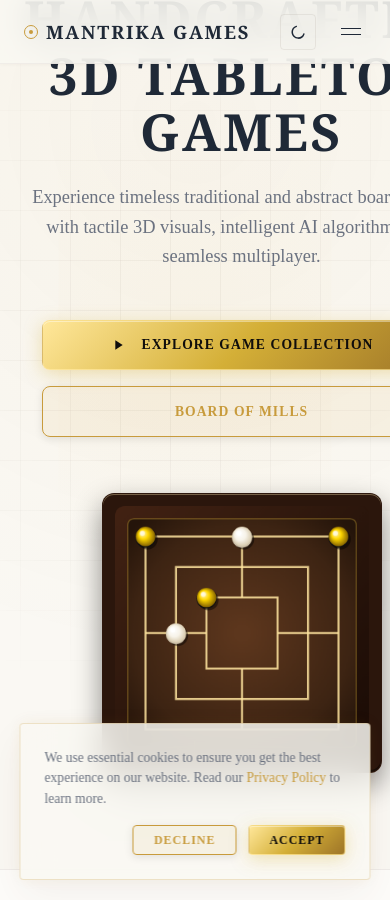
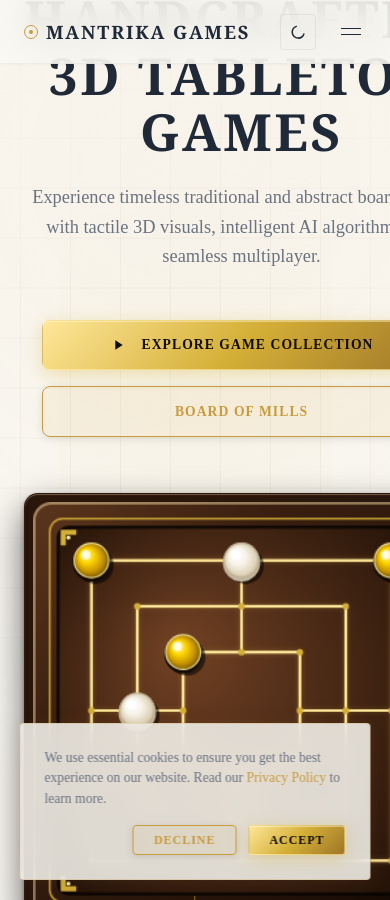
Before and after one commit to mantrikagames/mantrikagames, a Jekyll site: the page built from index.html, in a window 390 px wide and 900 px high, scrolled down 199 px. Built offline with Jekyll 4.4.1, drawn with Linux system fonts in a browser that asks for light colours.

Commit message:
style: upgrade 3D boards with luxury physical wood grain & brass brackets, ensure 100% fluid mobile/tablet responsiveness

```diff
--- a/_sass/_game-view.scss
+++ b/_sass/_game-view.scss
@@ -195,14 +195,23 @@
 .game-viewport-container {
   position: relative;
   width: 100%;
-  aspect-ratio: 16 / 9;
-  min-height: 520px;
+  aspect-ratio: 1 / 1;
+  max-width: 600px;
+  margin: 0 auto;
   background: radial-gradient(circle at 50% 40%, #201A16 0%, #0D0B0A 100%);
   overflow: hidden;
+  display: flex;
+  align-items: center;
+  justify-content: center;
 
   @media (max-width: $breakpoint-tablet) {
-    aspect-ratio: 4 / 3;
-    min-height: 440px;
+    max-width: 100%;
+    aspect-ratio: 1 / 1;
+    min-height: 320px;
+  }
+
+  @media (max-width: 480px) {
+    min-height: 280px;
   }
 }
 
--- a/_sass/_showcase.scss
+++ b/_sass/_showcase.scss
@@ -1,4 +1,4 @@
-// _showcase.scss — 3D Board Showcase & Tactile Tabletop Component Styles
+// _showcase.scss — Luxury 3D Board Showcase & Mobile/Tablet Tabletop Component Styles
 
 .perspective-container {
   perspective: 1200px;
@@ -9,15 +9,19 @@
 .card-3d-wrapper {
   position: relative;
   transform-style: preserve-3d;
-  transition: transform 0.4s var(--transition-ease), box-shadow 0.4s var(--transition-ease);
+  transition: transform 0.4s var(--transition-ease), box-shadow 0.4s var(--transition-ease), border-color 0.4s var(--transition-ease);
   border-radius: 16px;
   background: var(--bg-card);
   border: 1px solid var(--border-color);
-  box-shadow: var(--shadow-md);
+  box-shadow:
+    0 10px 30px rgba(0, 0, 0, 0.25),
+    inset 0 1px 0 rgba(255, 255, 255, 0.05);
   overflow: hidden;
 
   &:hover {
-    box-shadow: var(--shadow-lg), var(--card-3d-glow);
+    box-shadow:
+      0 20px 45px rgba(0, 0, 0, 0.4),
+      var(--card-3d-glow);
     border-color: var(--border-gold);
   }
 }
@@ -27,22 +31,24 @@
   position: relative;
   width: 100%;
   aspect-ratio: 1 / 1;
-  max-width: 320px;
+  max-width: 340px;
   margin: 0 auto;
   transform-style: preserve-3d;
-  border-radius: 12px;
+  border-radius: 14px;
   background: var(--board-wood-dark);
   box-shadow:
-    0 12px 28px rgba(0, 0, 0, 0.45),
-    inset 0 1px 0 var(--board-bevel-highlight),
-    inset 0 -2px 0 var(--board-bevel-shadow);
-  padding: 12px;
+    0 16px 36px rgba(0, 0, 0, 0.6),
+    0 2px 4px rgba(0, 0, 0, 0.4),
+    inset 0 1px 1px var(--board-bevel-highlight),
+    inset 0 -3px 6px var(--board-bevel-shadow);
+  padding: 10px;
 
   canvas, svg {
     display: block;
-    width: 100%;
-    height: 100%;
-    border-radius: 8px;
+    width: 100% !important;
+    height: auto !important;
+    aspect-ratio: 1 / 1;
+    border-radius: 10px;
   }
 }
 
@@ -50,33 +56,40 @@
 .board-frame-bevel {
   position: absolute;
   inset: 0;
-  border-radius: 12px;
+  border-radius: 14px;
   pointer-events: none;
-  border: 2px solid var(--border-gold);
+  border: 1.5px solid rgba(212, 175, 55, 0.6);
   box-shadow:
-    inset 0 2px 4px rgba(255, 255, 255, 0.15),
-    inset 0 -4px 8px rgba(0, 0, 0, 0.6);
+    inset 0 2px 4px rgba(255, 235, 180, 0.25),
+    inset 0 -4px 10px rgba(0, 0, 0, 0.7);
 }
 
-// Showcase Floating Badge & Controls Overlay
+// Showcase Floating Badge
 .showcase-badge {
   position: absolute;
-  top: 10px;
-  right: 10px;
-  padding: 4px 10px;
+  top: 12px;
+  right: 12px;
+  padding: 4px 12px;
   font-size: 0.72rem;
-  font-weight: 600;
-  letter-spacing: 0.05em;
+  font-weight: 700;
+  letter-spacing: 0.08em;
   text-transform: uppercase;
-  background: rgba(15, 13, 12, 0.75);
+  background: rgba(15, 13, 12, 0.85);
   color: var(--accent);
   border: 1px solid var(--border-gold);
   border-radius: 20px;
   backdrop-filter: blur(8px);
   z-index: 5;
+  box-shadow: 0 4px 12px rgba(0,0,0,0.5);
 }
 
-// Mobile and Reduced Motion Adaptations
+// Mobile and Tablet Responsive Adaptations
+@media (max-width: 992px) {
+  .game-board-showcase {
+    max-width: 300px;
+  }
+}
+
 @media (max-width: 768px) {
   .perspective-container {
     perspective: none;
@@ -86,7 +99,20 @@
   }
   .game-board-showcase {
     transform: none !important;
-    max-width: 280px;
+    max-width: 260px;
+    padding: 8px;
+  }
+  .showcase-badge {
+    top: 8px;
+    right: 8px;
+    font-size: 0.65rem;
+    padding: 3px 8px;
+  }
+}
+
+@media (max-width: 480px) {
+  .game-board-showcase {
+    max-width: 100%;
   }
 }
 
--- a/assets/js/board-showcase.js
+++ b/assets/js/board-showcase.js
@@ -1,5 +1,5 @@
 /**
- * board-showcase.js — Reusable 3D Physical Board Game Showcase Engine
+ * board-showcase.js — Luxury Handcrafted 3D Physical Board Game Showcase Engine
  * Mantrika Games — Pure HTML5 Canvas & Procedural 3D Tabletop Rendering
  */
 
@@ -12,13 +12,13 @@
 
     const canvas = document.createElement('canvas');
     const dpr = Math.min(window.devicePixelRatio || 1, 2);
-    const size = options.size || 300;
+    const size = options.size || 320;
 
     canvas.width = size * dpr;
     canvas.height = size * dpr;
     canvas.style.width = '100%';
     canvas.style.height = '100%';
-    canvas.style.borderRadius = '8px';
+    canvas.style.borderRadius = '12px';
 
     container.innerHTML = '';
     container.appendChild(canvas);
@@ -32,8 +32,8 @@
   function renderBoard(ctx, type, size, opts) {
     ctx.clearRect(0, 0, size, size);
 
-    // 1. Draw 3D Wooden Slab Base
-    drawWoodenSlab(ctx, size);
+    // 1. Draw Luxury Multi-Layer Hand-Carved Wooden Slab Base
+    drawLuxuryWoodenSlab(ctx, size);
 
     // 2. Draw Board Specific Geometry & Pieces
     switch (type) {
@@ -79,43 +79,96 @@
     }
   }
 
-  // 1. Wooden Base Slab
-  function drawWoodenSlab(ctx, size) {
-    // Outer Walnut Frame
+  // 1. Luxury Multi-Layer Wooden Slab with Brass Corner Brackets
+  function drawLuxuryWoodenSlab(ctx, size) {
+    // Outer Deep Walnut Bevel Base
     const frameGrad = ctx.createLinearGradient(0, 0, size, size);
-    frameGrad.addColorStop(0, '#422213');
-    frameGrad.addColorStop(0.5, '#2B160C');
-    frameGrad.addColorStop(1, '#1A0B05');
+    frameGrad.addColorStop(0, '#5C361D');
+    frameGrad.addColorStop(0.3, '#3A1F10');
+    frameGrad.addColorStop(0.7, '#241309');
+    frameGrad.addColorStop(1, '#120904');
+
     ctx.fillStyle = frameGrad;
     ctx.beginPath();
-    ctx.roundRect(0, 0, size, size, 12);
+    ctx.roundRect(0, 0, size, size, 14);
     ctx.fill();
 
-    // Inner Surface Recess
-    const pad = size * 0.05;
-    const innerGrad = ctx.createRadialGradient(size / 2, size / 2, 10, size / 2, size / 2, size * 0.6);
-    innerGrad.addColorStop(0, '#5C361D');
-    innerGrad.addColorStop(0.7, '#3D2413');
-    innerGrad.addColorStop(1, '#24140A');
+    // Top-Left Bevel Specular Sheen
+    ctx.strokeStyle = 'rgba(255, 235, 180, 0.45)';
+    ctx.lineWidth = 2;
+    ctx.beginPath();
+    ctx.roundRect(1, 1, size - 2, size - 2, 13);
+    ctx.stroke();
+
+    // Inner Gold Inlay Groove Frame
+    const pad1 = size * 0.04;
+    ctx.strokeStyle = 'rgba(212, 175, 55, 0.85)';
+    ctx.lineWidth = 1.5;
+    ctx.beginPath();
+    ctx.roundRect(pad1, pad1, size - pad1 * 2, size - pad1 * 2, 10);
+    ctx.stroke();
+
+    // Inlaid Polished Mahogany Playing Surface
+    const pad2 = size * 0.06;
+    const innerGrad = ctx.createRadialGradient(size * 0.35, size * 0.35, 10, size / 2, size / 2, size * 0.65);
+    innerGrad.addColorStop(0, '#6E4023');
+    innerGrad.addColorStop(0.4, '#4D2B17');
+    innerGrad.addColorStop(0.8, '#2E190C');
+    innerGrad.addColorStop(1, '#1A0E06');
 
     ctx.fillStyle = innerGrad;
     ctx.beginPath();
-    ctx.roundRect(pad, pad, size - pad * 2, size - pad * 2, 8);
+    ctx.roundRect(pad2, pad2, size - pad2 * 2, size - pad2 * 2, 8);
     ctx.fill();
 
-    // Gold Bevel Edge Rim
-    ctx.strokeStyle = 'rgba(212, 175, 55, 0.4)';
-    ctx.lineWidth = 1.5;
+    // Inner Surface Ambient Shadow
+    ctx.strokeStyle = 'rgba(0, 0, 0, 0.7)';
+    ctx.lineWidth = 2.5;
+    ctx.beginPath();
+    ctx.roundRect(pad2, pad2, size - pad2 * 2, size - pad2 * 2, 8);
     ctx.stroke();
+
+    // Brass Corner Bracket Accents
+    drawCornerBracket(ctx, pad2 + 2, pad2 + 2, 0);
+    drawCornerBracket(ctx, size - pad2 - 2, pad2 + 2, Math.PI / 2);
+    drawCornerBracket(ctx, size - pad2 - 2, size - pad2 - 2, Math.PI);
+    drawCornerBracket(ctx, pad2 + 2, size - pad2 - 2, -Math.PI / 2);
+  }
+
+  function drawCornerBracket(ctx, x, y, rot) {
+    ctx.save();
+    ctx.translate(x, y);
+    ctx.rotate(rot);
+
+    ctx.fillStyle = '#D4AF37';
+    ctx.beginPath();
+    ctx.moveTo(0, 0);
+    ctx.lineTo(12, 0);
+    ctx.lineTo(12, 4);
+    ctx.lineTo(4, 4);
+    ctx.lineTo(4, 12);
+    ctx.lineTo(0, 12);
+    ctx.closePath();
+    ctx.fill();
+
+    // Specular Rivet
+    ctx.fillStyle = '#FFF5B8';
+    ctx.beginPath();
+    ctx.arc(6, 6, 1.5, 0, Math.PI * 2);
+    ctx.fill();
+
+    ctx.restore();
   }
 
   // 2. Mills / Nine Men's Morris Board
   function drawMillsBoard(ctx, size) {
     const center = size / 2;
-    const margins = [size * 0.12, size * 0.24, size * 0.36];
+    const margins = [size * 0.14, size * 0.25, size * 0.36];
 
-    ctx.strokeStyle = 'rgba(255, 230, 160, 0.85)';
-    ctx.lineWidth = 2.5;
+    ctx.strokeStyle = '#FFE79A';
+    ctx.lineWidth = 2.2;
+    ctx.shadowColor = 'rgba(212, 175, 55, 0.3)';
+    ctx.shadowBlur = 4;
 
     margins.forEach(m => {
       ctx.strokeRect(m, m, size - m * 2, size - m * 2);
@@ -129,22 +182,41 @@
     ctx.moveTo(center, size - margins[0]); ctx.lineTo(center, size - margins[2]);
     ctx.stroke();
 
+    ctx.shadowBlur = 0;
+
+    // Intersection Star Nodes
+    [
+      {x: margins[0], y: margins[0]}, {x: center, y: margins[0]}, {x: size - margins[0], y: margins[0]},
+      {x: margins[1], y: margins[1]}, {x: center, y: margins[1]}, {x: size - margins[1], y: margins[1]},
+      {x: margins[2], y: margins[2]}, {x: center, y: margins[2]}, {x: size - margins[2], y: margins[2]},
+      {x: margins[0], y: center}, {x: margins[1], y: center}, {x: margins[2], y: center},
+      {x: size - margins[2], y: center}, {x: size - margins[1], y: center}, {x: size - margins[0], y: center},
+      {x: margins[2], y: size - margins[2]}, {x: center, y: size - margins[2]}, {x: size - margins[2], y: size - margins[2]},
+      {x: margins[1], y: size - margins[1]}, {x: center, y: size - margins[1]}, {x: size - margins[1], y: size - margins[1]},
+      {x: margins[0], y: size - margins[0]}, {x: center, y: size - margins[0]}, {x: size - margins[0], y: size - margins[0]}
+    ].forEach(pt => {
+      ctx.fillStyle = '#D4AF37';
+      ctx.beginPath();
+      ctx.arc(pt.x, pt.y, 2.5, 0, Math.PI * 2);
+      ctx.fill();
+    });
+
     // Sample 3D Stones
-    draw3DStone(ctx, margins[0], margins[0], size * 0.04, true);
-    draw3DStone(ctx, center, margins[0], size * 0.04, false);
-    draw3DStone(ctx, size - margins[0], margins[0], size * 0.04, true);
-    draw3DStone(ctx, margins[1], center, size * 0.04, false);
-    draw3DStone(ctx, margins[2], margins[2], size * 0.04, true);
+    draw3DStone(ctx, margins[0], margins[0], size * 0.045, true);
+    draw3DStone(ctx, center, margins[0], size * 0.045, false);
+    draw3DStone(ctx, size - margins[0], margins[0], size * 0.045, true);
+    draw3DStone(ctx, margins[1], center, size * 0.045, false);
+    draw3DStone(ctx, margins[2], margins[2], size * 0.045, true);
   }
 
   // 3. Gomoku / Square Grid Board
   function drawSquareGridBoard(ctx, size) {
-    const pad = size * 0.1;
+    const pad = size * 0.12;
     const gridDim = 9;
     const step = (size - pad * 2) / (gridDim - 1);
 
-    ctx.strokeStyle = 'rgba(255, 230, 160, 0.65)';
-    ctx.lineWidth = 1.2;
+    ctx.strokeStyle = '#FFE79A';
+    ctx.lineWidth = 1.4;
 
     for (let i = 0; i < gridDim; i++) {
       ctx.beginPath();
@@ -158,21 +230,21 @@
       ctx.stroke();
     }
 
-    // Star points
+    // Brass Hoshi rivets
     [2, 6].forEach(r => {
       [2, 6].forEach(c => {
         ctx.fillStyle = '#D4AF37';
         ctx.beginPath();
-        ctx.arc(pad + c * step, pad + r * step, 3, 0, Math.PI * 2);
+        ctx.arc(pad + c * step, pad + r * step, 3.5, 0, Math.PI * 2);
         ctx.fill();
       });
     });
 
     // 3D Go Stones
-    draw3DStone(ctx, pad + 4 * step, pad + 4 * step, step * 0.42, true);
-    draw3DStone(ctx, pad + 3 * step, pad + 4 * step, step * 0.42, false);
-    draw3DStone(ctx, pad + 4 * step, pad + 5 * step, step * 0.42, true);
-    draw3DStone(ctx, pad + 5 * step, pad + 4 * step, step * 0.42, false);
+    draw3DStone(ctx, pad + 4 * step, pad + 4 * step, step * 0.44, true);
+    draw3DStone(ctx, pad + 3 * step, pad + 4 * step, step * 0.44, false);
+    draw3DStone(ctx, pad + 4 * step, pad + 5 * step, step * 0.44, true);
+    draw3DStone(ctx, pad + 5 * step, pad + 4 * step, step * 0.44, false);
   }
 
   // 4. Reversi 8x8 Board
@@ -182,18 +254,18 @@
 
     for (let r = 0; r < 8; r++) {
       for (let c = 0; c < 8; c++) {
-        ctx.fillStyle = (r + c) % 2 === 0 ? '#1C402E' : '#143022';
+        ctx.fillStyle = (r + c) % 2 === 0 ? '#1F4733' : '#143324';
         ctx.fillRect(pad + c * cellSize, pad + r * cellSize, cellSize, cellSize);
-        ctx.strokeStyle = '#0F2419';
+        ctx.strokeStyle = '#0F261B';
         ctx.strokeRect(pad + c * cellSize, pad + r * cellSize, cellSize, cellSize);
       }
     }
 
     // Center 4 discs
-    draw3DStone(ctx, pad + 3.5 * cellSize, pad + 3.5 * cellSize, cellSize * 0.4, true);
-    draw3DStone(ctx, pad + 4.5 * cellSize, pad + 4.5 * cellSize, cellSize * 0.4, true);
-    draw3DStone(ctx, pad + 3.5 * cellSize, pad + 4.5 * cellSize, cellSize * 0.4, false);
-    draw3DStone(ctx, pad + 4.5 * cellSize, pad + 3.5 * cellSize, cellSize * 0.4, false);
+    draw3DStone(ctx, pad + 3.5 * cellSize, pad + 3.5 * cellSize, cellSize * 0.42, true);
+    draw3DStone(ctx, pad + 4.5 * cellSize, pad + 4.5 * cellSize, cellSize * 0.42, true);
+    draw3DStone(ctx, pad + 3.5 * cellSize, pad + 4.5 * cellSize, cellSize * 0.42, false);
+    draw3DStone(ctx, pad + 4.5 * cellSize, pad + 3.5 * cellSize, cellSize * 0.42, false);
   }
 
   // 5. Ataxx 7x7 Board
@@ -203,24 +275,24 @@
 
     for (let r = 0; r < 7; r++) {
       for (let c = 0; c < 7; c++) {
-        ctx.fillStyle = '#2A1F18';
+        ctx.fillStyle = '#2D2018';
         ctx.fillRect(pad + c * cellSize, pad + r * cellSize, cellSize, cellSize);
-        ctx.strokeStyle = 'rgba(212, 175, 55, 0.25)';
+        ctx.strokeStyle = 'rgba(212, 175, 55, 0.3)';
         ctx.strokeRect(pad + c * cellSize, pad + r * cellSize, cellSize, cellSize);
       }
     }
 
     // Tokens at corners
-    draw3DStone(ctx, pad + 0.5 * cellSize, pad + 0.5 * cellSize, cellSize * 0.38, true);
-    draw3DStone(ctx, pad + 6.5 * cellSize, pad + 6.5 * cellSize, cellSize * 0.38, true);
-    draw3DStone(ctx, pad + 0.5 * cellSize, pad + 6.5 * cellSize, cellSize * 0.38, false);
-    draw3DStone(ctx, pad + 6.5 * cellSize, pad + 0.5 * cellSize, cellSize * 0.38, false);
+    draw3DStone(ctx, pad + 0.5 * cellSize, pad + 0.5 * cellSize, cellSize * 0.4, true);
+    draw3DStone(ctx, pad + 6.5 * cellSize, pad + 6.5 * cellSize, cellSize * 0.4, true);
+    draw3DStone(ctx, pad + 0.5 * cellSize, pad + 6.5 * cellSize, cellSize * 0.4, false);
+    draw3DStone(ctx, pad + 6.5 * cellSize, pad + 0.5 * cellSize, cellSize * 0.4, false);
   }
 
   // 6. Hex Board
   function drawHexBoard(ctx, size) {
     const center = size / 2;
-    const r = size * 0.055;
+    const r = size * 0.058;
 
     for (let row = -3; row <= 3; row++) {
       for (let col = -3; col <= 3; col++) {
@@ -232,8 +304,8 @@
       }
     }
 
-    draw3DStone(ctx, center, center, r * 0.75, true);
-    draw3DStone(ctx, center + r * 1.73, center, r * 0.75, false);
+    draw3DStone(ctx, center, center, r * 0.78, true);
+    draw3DStone(ctx, center + r * 1.73, center, r * 0.78, false);
   }
 
   function drawSingleHex(ctx, x, y, r) {
@@ -246,9 +318,9 @@
       else ctx.lineTo(px, py);
     }
     ctx.closePath();
-    ctx.fillStyle = '#331E12';
+    ctx.fillStyle = '#3B2316';
     ctx.fill();
-    ctx.strokeStyle = 'rgba(212, 175, 55, 0.4)';
+    ctx.strokeStyle = 'rgba(255, 231, 154, 0.45)';
     ctx.stroke();
   }
 
@@ -259,21 +331,25 @@
 
     for (let r = 0; r < 9; r++) {
       for (let c = 0; c < 9; c++) {
-        ctx.fillStyle = '#2D1B10';
+        ctx.fillStyle = '#2E1C12';
         ctx.fillRect(pad + c * cellSize + 1, pad + r * cellSize + 1, cellSize - 2, cellSize - 2);
       }
     }
 
     // 3D Pawns
-    draw3DStone(ctx, pad + 4.5 * cellSize, pad + 0.5 * cellSize, cellSize * 0.38, true);
-    draw3DStone(ctx, pad + 4.5 * cellSize, pad + 8.5 * cellSize, cellSize * 0.38, false);
+    draw3DStone(ctx, pad + 4.5 * cellSize, pad + 0.5 * cellSize, cellSize * 0.4, true);
+    draw3DStone(ctx, pad + 4.5 * cellSize, pad + 8.5 * cellSize, cellSize * 0.4, false);
 
-    // 3D Wood Wall Barrier
+    // 3D Physical Wood Wall Barrier
     ctx.fillStyle = '#D4AF37';
-    ctx.shadowColor = 'rgba(0, 0, 0, 0.6)';
-    ctx.shadowBlur = 6;
-    ctx.fillRect(pad + 3 * cellSize, pad + 4 * cellSize - 3, cellSize * 2, 6);
+    ctx.shadowColor = 'rgba(0, 0, 0, 0.7)';
+    ctx.shadowBlur = 8;
+    ctx.fillRect(pad + 3 * cellSize, pad + 4 * cellSize - 4, cellSize * 2, 7);
     ctx.shadowBlur = 0;
+
+    ctx.strokeStyle = '#FFF5B8';
+    ctx.lineWidth = 1;
+    ctx.strokeRect(pad + 3 * cellSize, pad + 4 * cellSize - 4, cellSize * 2, 7);
   }
 
   // 8. Surakarta Board with Circular Loops
@@ -281,8 +357,8 @@
     const pad = size * 0.15;
     const step = (size - pad * 2) / 5;
 
-    ctx.strokeStyle = 'rgba(255, 230, 160, 0.75)';
-    ctx.lineWidth = 1.5;
+    ctx.strokeStyle = '#FFE79A';
+    ctx.lineWidth = 1.6;
 
     for (let i = 0; i < 6; i++) {
       ctx.beginPath(); ctx.moveTo(pad + i * step, pad); ctx.lineTo(pad + i * step, size - pad); ctx.stroke();
@@ -290,23 +366,23 @@
     }
 
     // Corner Loops
-    [pad + step, pad + step * 2].forEach(radius => {
+    [step, step * 2].forEach(radius => {
       ctx.beginPath(); ctx.arc(pad, pad, radius, 0, Math.PI * 2); ctx.stroke();
       ctx.beginPath(); ctx.arc(size - pad, pad, radius, 0, Math.PI * 2); ctx.stroke();
       ctx.beginPath(); ctx.arc(pad, size - pad, radius, 0, Math.PI * 2); ctx.stroke();
       ctx.beginPath(); ctx.arc(size - pad, size - pad, radius, 0, Math.PI * 2); ctx.stroke();
     });
 
-    draw3DStone(ctx, pad, pad, step * 0.35, true);
-    draw3DStone(ctx, pad + step, pad, step * 0.35, true);
-    draw3DStone(ctx, pad, size - pad, step * 0.35, false);
-    draw3DStone(ctx, pad + step, size - pad, step * 0.35, false);
+    draw3DStone(ctx, pad, pad, step * 0.38, true);
+    draw3DStone(ctx, pad + step, pad, step * 0.38, true);
+    draw3DStone(ctx, pad, size - pad, step * 0.38, false);
+    draw3DStone(ctx, pad + step, size - pad, step * 0.38, false);
   }
 
   // 9. Mancala / Pallanguzhi Trough Board
   function drawMancalaBoard(ctx, size) {
-    const pad = size * 0.1;
-    const cupR = size * 0.055;
+    const pad = size * 0.12;
+    const cupR = size * 0.058;
 
     for (let r = 0; r < 2; r++) {
       for (let c = 0; c < 7; c++) {
@@ -315,12 +391,12 @@
 
         ctx.fillStyle = '#1A0E07';
         ctx.beginPath(); ctx.arc(x, y, cupR, 0, Math.PI * 2); ctx.fill();
-        ctx.strokeStyle = 'rgba(212, 175, 55, 0.4)'; ctx.stroke();
+        ctx.strokeStyle = 'rgba(212, 175, 55, 0.5)'; ctx.stroke();
 
         // Seeds
         ctx.fillStyle = '#FFF8DC';
-        ctx.beginPath(); ctx.arc(x - 3, y - 2, 2.5, 0, Math.PI * 2); ctx.fill();
-        ctx.beginPath(); ctx.arc(x + 3, y + 2, 2.5, 0, Math.PI * 2); ctx.fill();
+        ctx.beginPath(); ctx.arc(x - 3, y - 2, 2.8, 0, Math.PI * 2); ctx.fill();
+        ctx.beginPath(); ctx.arc(x + 3, y + 2, 2.8, 0, Math.PI * 2); ctx.fill();
       }
     }
   }
@@ -330,8 +406,8 @@
     const center = size / 2;
     const radii = [size * 0.12, size * 0.24, size * 0.36];
 
-    ctx.strokeStyle = 'rgba(255, 230, 160, 0.75)';
-    ctx.lineWidth = 1.5;
+    ctx.strokeStyle = '#FFE79A';
+    ctx.lineWidth = 1.6;
 
     radii.forEach(r => {
       ctx.beginPath(); ctx.arc(center, center, r, 0, Math.PI * 2); ctx.stroke();
@@ -345,7 +421,7 @@
       ctx.stroke();
     }
 
-    draw3DStone(ctx, center, center, radii[0] * 0.45, true);
+    draw3DStone(ctx, center, center, radii[0] * 0.48, true);
   }
 
   // 11. Cross Board (Pachisi / Chaupar)
@@ -358,11 +434,12 @@
     ctx.fillRect(center - armW / 2, center - armL, armW, armL * 2);
     ctx.fillRect(center - armL, center - armW / 2, armL * 2, armW);
 
-    ctx.strokeStyle = 'rgba(212, 175, 55, 0.5)';
+    ctx.strokeStyle = '#FFE79A';
+    ctx.lineWidth = 1.5;
     ctx.strokeRect(center - armW / 2, center - armL, armW, armL * 2);
     ctx.strokeRect(center - armL, center - armW / 2, armL * 2, armW);
 
-    draw3DStone(ctx, center, center, armW * 0.25, true);
+    draw3DStone(ctx, center, center, armW * 0.28, true);
   }
 
   // 12. Diamond Board (Twelve Beads)
@@ -371,50 +448,59 @@
     const width = size - pad * 2;
     const step = width / 4;
 
-    ctx.strokeStyle = 'rgba(255, 230, 160, 0.7)';
-    ctx.lineWidth = 1.5;
+    ctx.strokeStyle = '#FFE79A';
+    ctx.lineWidth = 1.6;
 
     for (let i = 0; i < 5; i++) {
       ctx.beginPath(); ctx.moveTo(pad + i * step, pad); ctx.lineTo(pad + i * step, size - pad); ctx.stroke();
       ctx.beginPath(); ctx.moveTo(pad, pad + i * step); ctx.lineTo(size - pad, pad + i * step); ctx.stroke();
     }
 
-    draw3DStone(ctx, pad + 2 * step, pad + 2 * step, step * 0.35, true);
+    draw3DStone(ctx, pad + 2 * step, pad + 2 * step, step * 0.38, true);
   }
 
-  // Shared 3D Stone Renderer
+  // Shared Ultra-Tactile 3D Piece Renderer
   function draw3DStone(ctx, x, y, r, isGold) {
-    // Contact Shadow
-    ctx.fillStyle = 'rgba(0, 0, 0, 0.45)';
+    // 1. Dual Contact Shadow
+    ctx.fillStyle = 'rgba(0, 0, 0, 0.55)';
     ctx.beginPath();
-    ctx.arc(x + 2.5, y + 3.5, r, 0, Math.PI * 2);
+    ctx.arc(x + 3, y + 4, r * 0.98, 0, Math.PI * 2);
     ctx.fill();
 
-    // 3D Side Thickness
-    ctx.fillStyle = isGold ? '#101010' : '#C7BBA5';
+    // 2. 3D Side Thickness Extrusion
+    ctx.fillStyle = isGold ? '#120A04' : '#C4B8A2';
     ctx.beginPath();
-    ctx.arc(x, y + 1.2, r, 0, Math.PI * 2);
+    ctx.arc(x, y + 1.8, r, 0, Math.PI * 2);
     ctx.fill();
 
-    // Body Gradient
+    // 3. Main Dome Body Radial Gradient
     const grad = ctx.createRadialGradient(x - r * 0.35, y - r * 0.35, r * 0.1, x, y, r);
     if (isGold) {
-      grad.addColorStop(0, '#FFF4B3');
-      grad.addColorStop(0.4, '#FFD700');
-      grad.addColorStop(1, '#805E00');
+      grad.addColorStop(0, '#FFF6BD');
+      grad.addColorStop(0.3, '#FFD700');
+      grad.addColorStop(0.7, '#C69200');
+      grad.addColorStop(1, '#664C00');
     } else {
       grad.addColorStop(0, '#FFFFFF');
-      grad.addColorStop(0.5, '#F7F3E9');
-      grad.addColorStop(1, '#D6C8AA');
+      grad.addColorStop(0.4, '#F7F3E9');
+      grad.addColorStop(0.8, '#E0D4BA');
+      grad.addColorStop(1, '#B5A686');
     }
 
     ctx.fillStyle = grad;
     ctx.beginPath();
-    ctx.arc(x, y, r * 0.96, 0, Math.PI * 2);
+    ctx.arc(x, y, r * 0.95, 0, Math.PI * 2);
     ctx.fill();
 
-    // Specular Highlight
-    ctx.fillStyle = isGold ? 'rgba(255, 255, 255, 0.55)' : 'rgba(255, 255, 255, 0.85)';
+    // 4. Outer Bevel Highlight Rim
+    ctx.strokeStyle = isGold ? 'rgba(255, 245, 184, 0.75)' : 'rgba(190, 175, 150, 0.8)';
+    ctx.lineWidth = 1.2;
+    ctx.beginPath();
+    ctx.arc(x, y, r * 0.92, 0, Math.PI * 2);
+    ctx.stroke();
+
+    // 5. Top-Left Specular Sheen
+    ctx.fillStyle = isGold ? 'rgba(255, 255, 255, 0.65)' : 'rgba(255, 255, 255, 0.9)';
     ctx.beginPath();
     ctx.arc(x - r * 0.3, y - r * 0.3, r * 0.25, 0, Math.PI * 2);
     ctx.fill();
```
